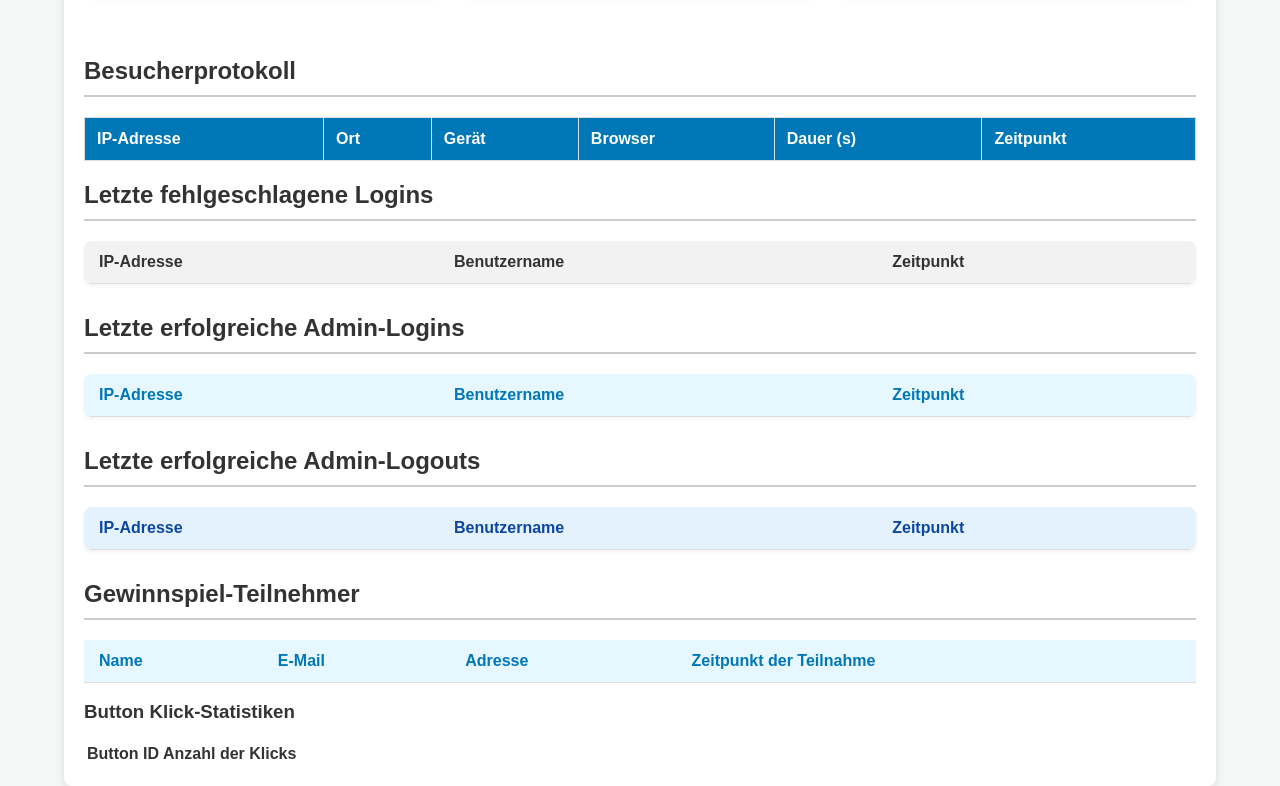
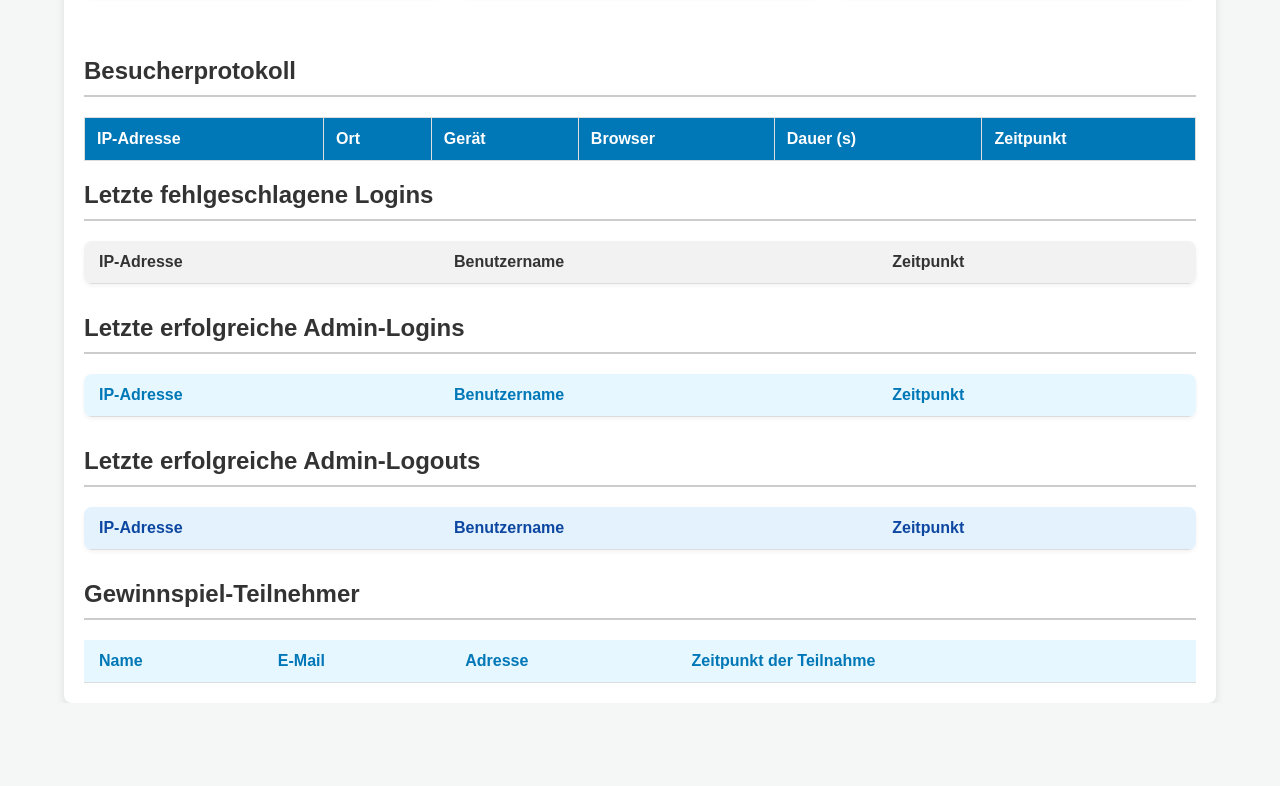
Before and after one commit to Jannescynatix/ipg, a website: page public/admin.html in a window 1280 px wide. Shown: the part 517-1303 px from the top of the page. After the commit the page ends 1220 px from the top, so only its background shows below. Drawn offline with nearby package versions, Linux system fonts and the light colour scheme; no server answers; sample sign-in values are in the browser's storage.

Commit message:
Button-Daten zurückgenommen X

```diff
--- a/public/admin.html
+++ b/public/admin.html
@@ -237,23 +237,7 @@
         </tbody>
 
     </table>
-    <section class="tables-container">
-        <div class="table-card full-width">
-            <h3>Button Klick-Statistiken</h3>
-            <div class="table-scroll">
-                <table id="click-stats-table">
-                    <thead>
-                    <tr>
-                        <th>Button ID</th>
-                        <th>Anzahl der Klicks</th>
-                    </tr>
-                    </thead>
-                    <tbody>
-                    </tbody>
-                </table>
-            </div>
-        </div>
-    </section>
+
 
 </div>
 
```
